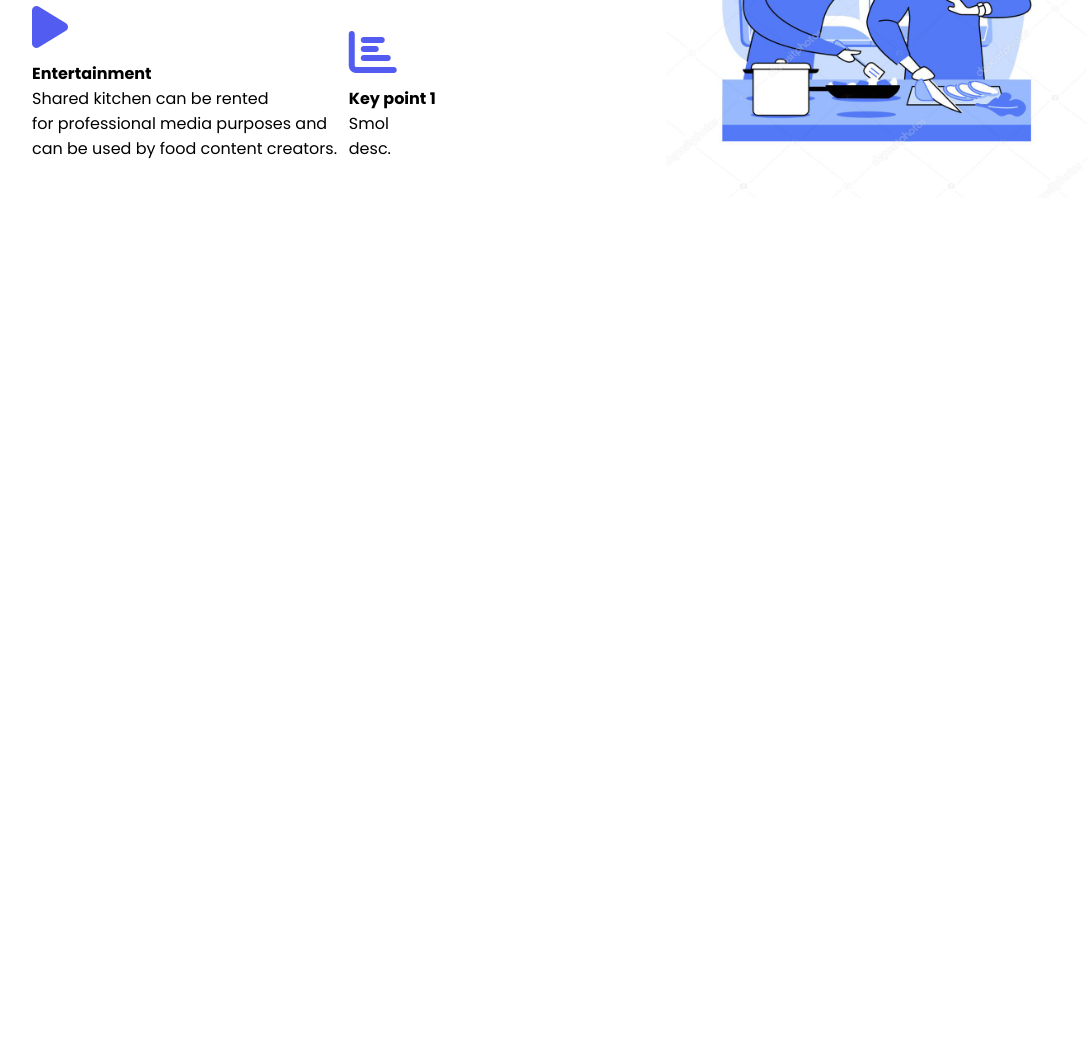
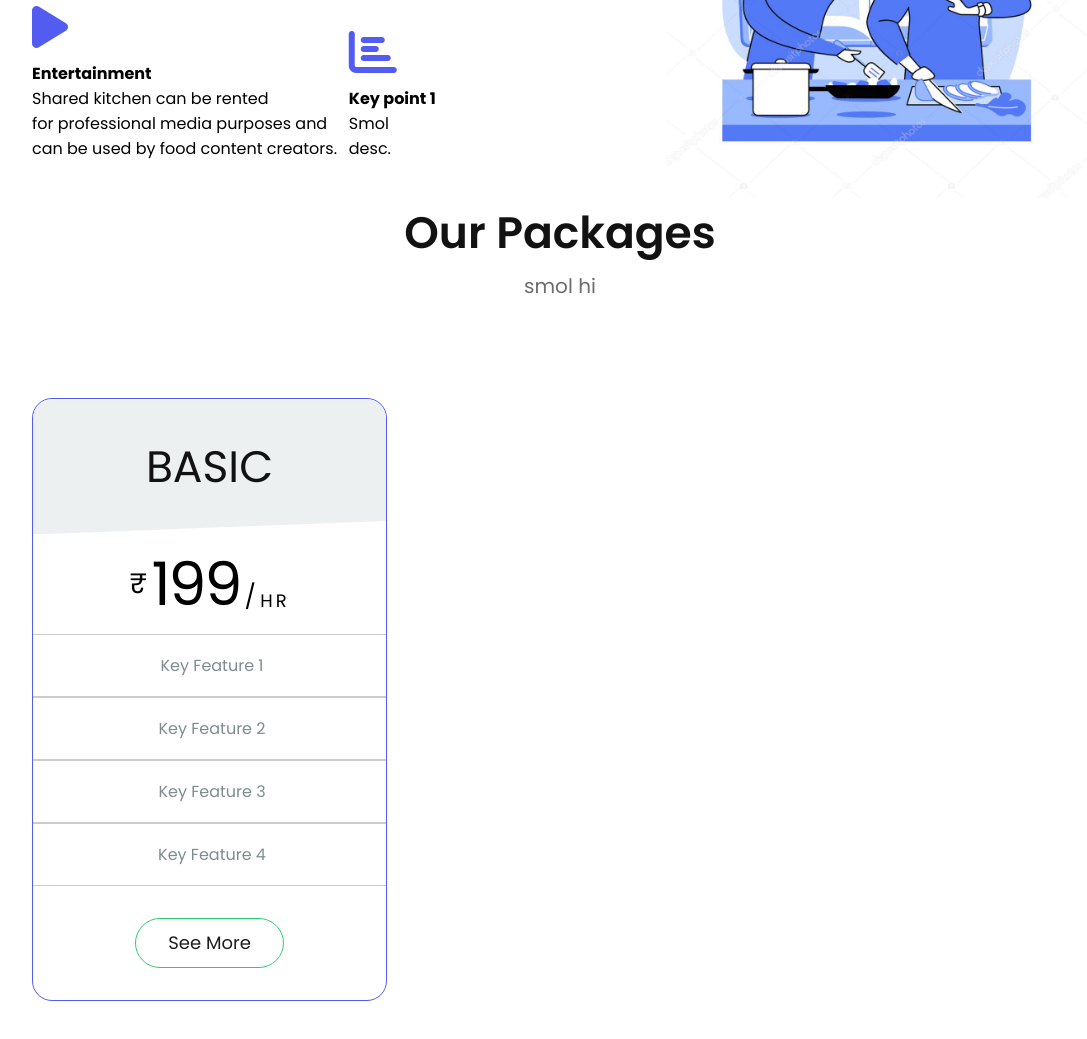
Before and after one commit to RishigheshG/lsm-project, a plain HTML site: page index.html in a window 1280 px wide. Shown: the part 1457-2496 px from the top of the page, without its empty margins (80-1167 px from the left). Before the commit the page ends 1822 px from the top, so only its background shows below. Drawn offline with Linux system fonts and the light colour scheme.

Commit message:
added one card

```diff
--- a/index.html
+++ b/index.html
@@ -63,7 +63,7 @@
     <section id="wrapper">
       <section id = "service" class = "service">
         <h3>About Us</h3>
-        <h6>(Add content about the kitchen)</h6>
+        <h6>(Add content about the kitchen)</h6> <!--Add br tags if needed to make text look noice.-->
 
         <div class="service-content">
           <div class="box">
@@ -118,6 +118,34 @@
         </div>
 
       </section>
+
+      <section id = "pricing" class = "pricing">
+        <h3>Our Packages</h3>
+        <h6>smol hi</h6>
+
+        <div class="table">
+          <div class="basic">
+            <div class="b-head">
+              <h3>BASIC</h3>
+            </div>
+            <div class="price">
+              <span class = "sign">₹</span>
+              <span class = "currency">199</span>
+              <span class = "slash">/</span>
+              <span class = "hour">HR</span>
+            </div>
+            <ul>
+              <li><i class="fa fa-chech-circle-o" aria-hidden="true"></i>Key Feature 1</li>
+              <li><i class="fa fa-chech-circle-o" aria-hidden="true"></i>Key Feature 2</li>
+              <li><i class="fa fa-chech-circle-o" aria-hidden="true"></i>Key Feature 3</li>
+              <li><i class="fa fa-chech-circle-o" aria-hidden="true"></i>Key Feature 4</li>
+            </ul>
+            <ul class = "header-btn">
+              <a class = "main-btn btn-two" target= "_blank" href="#">See More</a>
+            </ul>
+          </div>
+        </div>
+      </section>
     </section>
 
     <script src = "index.js"></script>
--- a/style.css
+++ b/style.css
@@ -294,6 +294,95 @@ h6{
 
 /* Pricing */
 
+.pricing{
+  display: block;
+  text-align: center;
+}
+
+.pricing h6{
+  margin-bottom: 6rem;
+}
+
+.pricing .basic{
+  width: 355px;
+  height: 100%;
+  border: 1px solid #535cf1;
+  border-radius: 20px;
+}
+
+.pricing .basic h3{
+  text-align: center;
+  font-weight: 300;
+  padding: 40px 0;
+  background-color: #ecf0f1;
+  transition: all ease 0.6s;
+  border-top-right-radius: 20px;
+  border-top-left-radius: 20px;
+  clip-path: polygon(0 0, 100% 0, 100% 90%, 0 100%);
+}
+
+.pricing .basic .price{
+  display: block;
+  text-align: center;
+  padding: 20px 0;
+}
+
+.pricing .basic .price .sign{
+  display: inline-block;
+  font-size: 28px;
+  font-weight: 400;
+  vertical-align: middle;
+}
+
+.pricing .basic .price .currency{
+  font-size: 60px;
+  font-weight: 300;
+  letter-spacing: -2px;
+  line-height: 60px;
+  padding: 0;
+  vertical-align: middle;
+}
+
+.pricing .basic .price .slash{
+  display: inline-block;
+  font-size: 24px;
+  font-weight: 400;
+  vertical-align: bottom;
+}
+
+.pricing .basic .price .hour{
+  font-size: 18px;
+  font-weight: 400;
+  letter-spacing: 3px;
+  vertical-align: bottom;
+}
+
+.pricing .basic ul li{
+  border-top: 1px solid #ccc;
+  padding: 18px;
+  border-bottom: 1px solid #ccc;
+  color: #7f8c8d;
+}
+
+.pricing .basic ul li i{
+  padding-right: 5px;
+  color: #535cf1;
+}
+
+.pricing .header-btn{
+  margin: 2rem auto;
+  width: 170px;
+}
+
+.pricing .header-btn a{
+  font-weight: normal;
+  font-size: 18px;
+  border-radius: 50px;
+  outline: medium none;
+  border: 1px solid #2ecc71;
+  color: #1d1d1d;
+}
+
 /* Contact */
 
 /* Footer */
```
